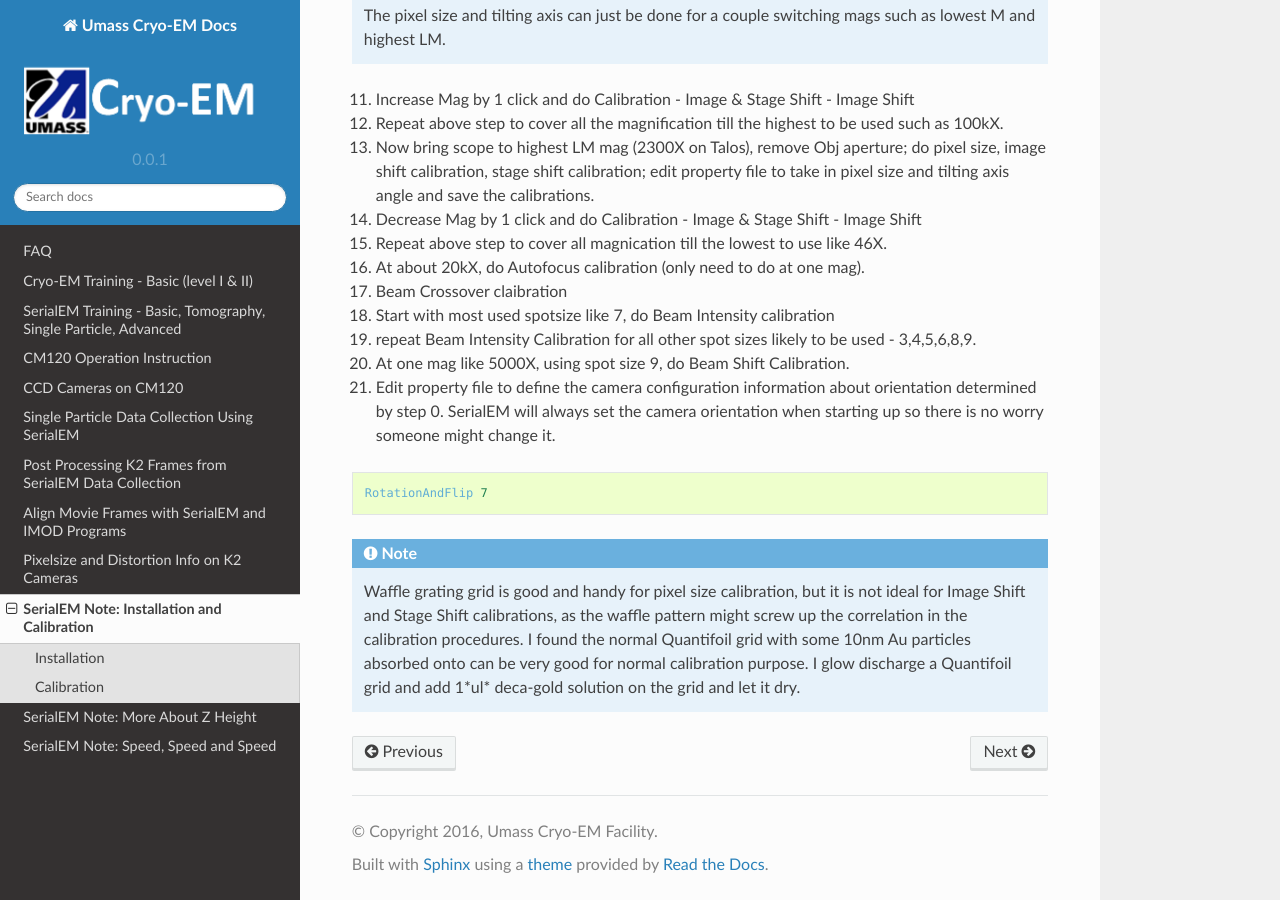
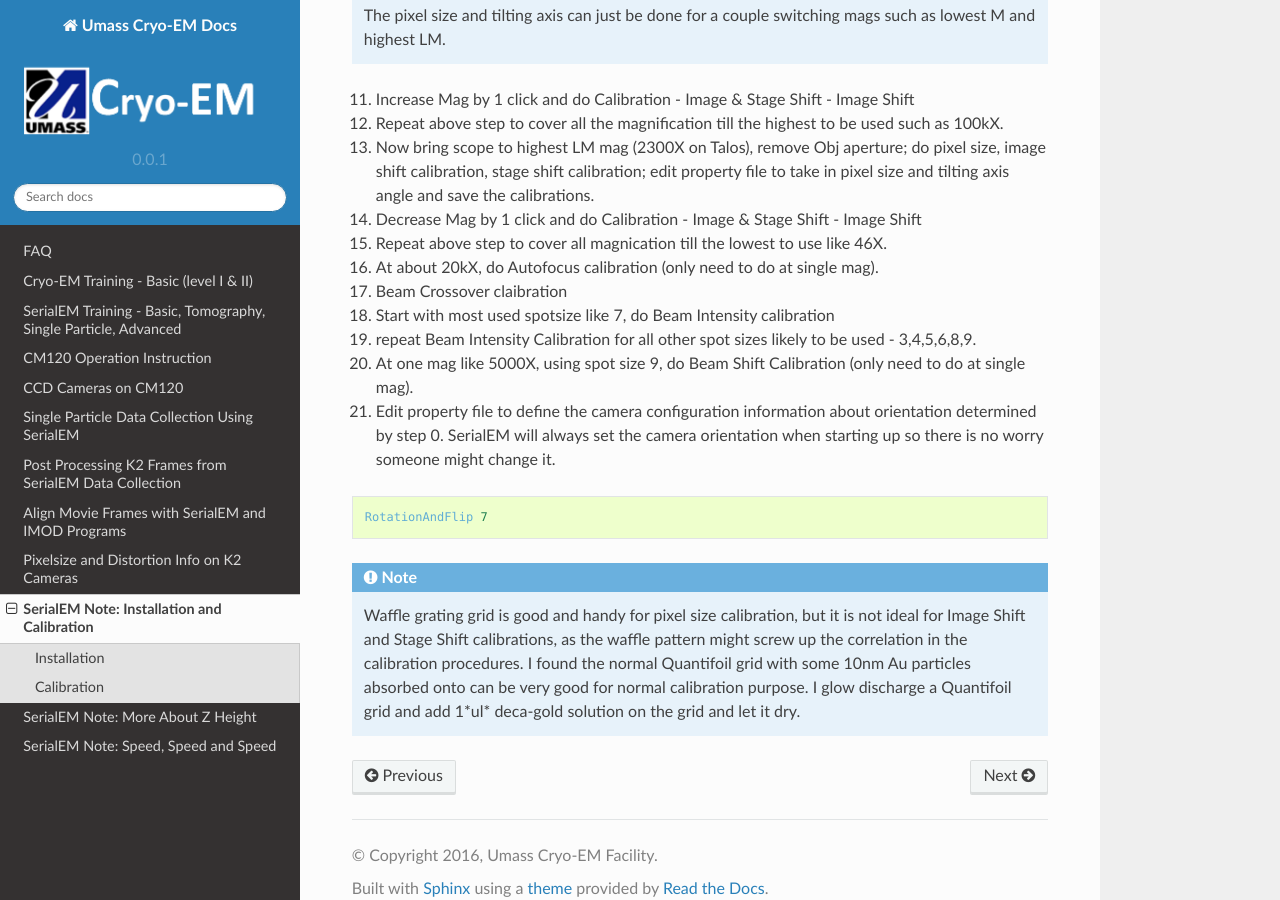
Before and after one commit to xuchen66/sphinx-emdocs, a Sphinx documentation site: the page built from source/serialEM-note-install-and-calib.rst, in a window 1280 px wide and 900 px high, scrolled down 2755 px. Built offline with Sphinx 7.4.7 and the Read the Docs theme 2.0.0, drawn with Linux system fonts in a browser that asks for light colours; pages that are not in the unit, such as notebooks, are missing from menus.

Commit message:
Update serialEM-note-install-and-calib.rst

```diff
--- a/source/serialEM-note-install-and-calib.rst
+++ b/source/serialEM-note-install-and-calib.rst
@@ -92,11 +92,11 @@
 #. Now bring scope to highest LM mag (2300X on Talos), remove Obj aperture; do pixel size, image shift calibration, stage shift calibration; edit property file to take in pixel size and tilting axis angle and save the calibrations.
 #. Decrease Mag by 1 click and do Calibration - Image & Stage Shift - Image Shift
 #. Repeat above step to cover all magnication till the lowest to use like 46X.
-#. At about 20kX, do Autofocus calibration (only need to do at one mag).
+#. At about 20kX, do Autofocus calibration (only need to do at single mag).
 #. Beam Crossover claibration
 #. Start with most used spotsize like 7, do Beam Intensity calibration
 #. repeat Beam Intensity Calibration for all other spot sizes likely to be used - 3,4,5,6,8,9.
-#. At one mag like 5000X, using spot size 9, do Beam Shift Calibration.
+#. At one mag like 5000X, using spot size 9, do Beam Shift Calibration (only need to do at single mag).
 #. Edit property file to define the camera configuration information about orientation determined by step 0. SerialEM will always set the camera orientation when starting up so there is no worry someone might change it.
 
 .. code-block:: ruby
```
